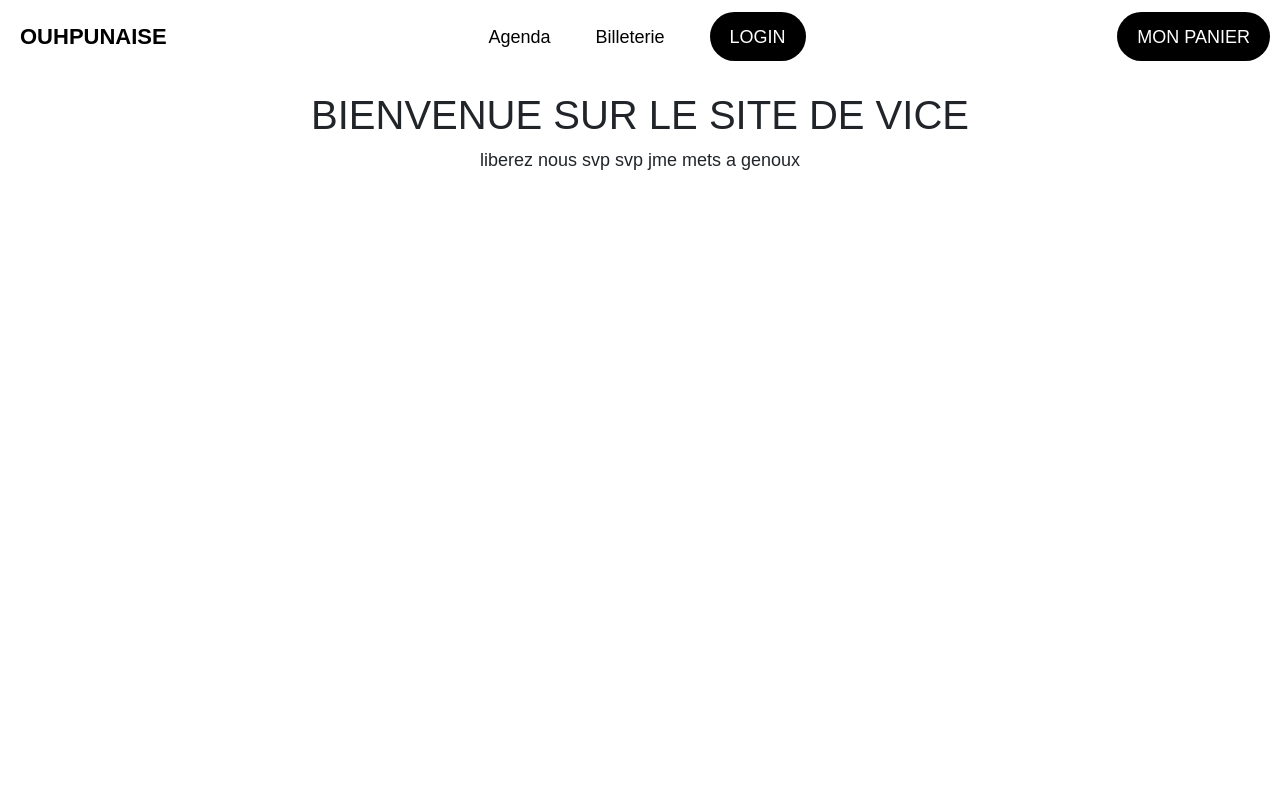
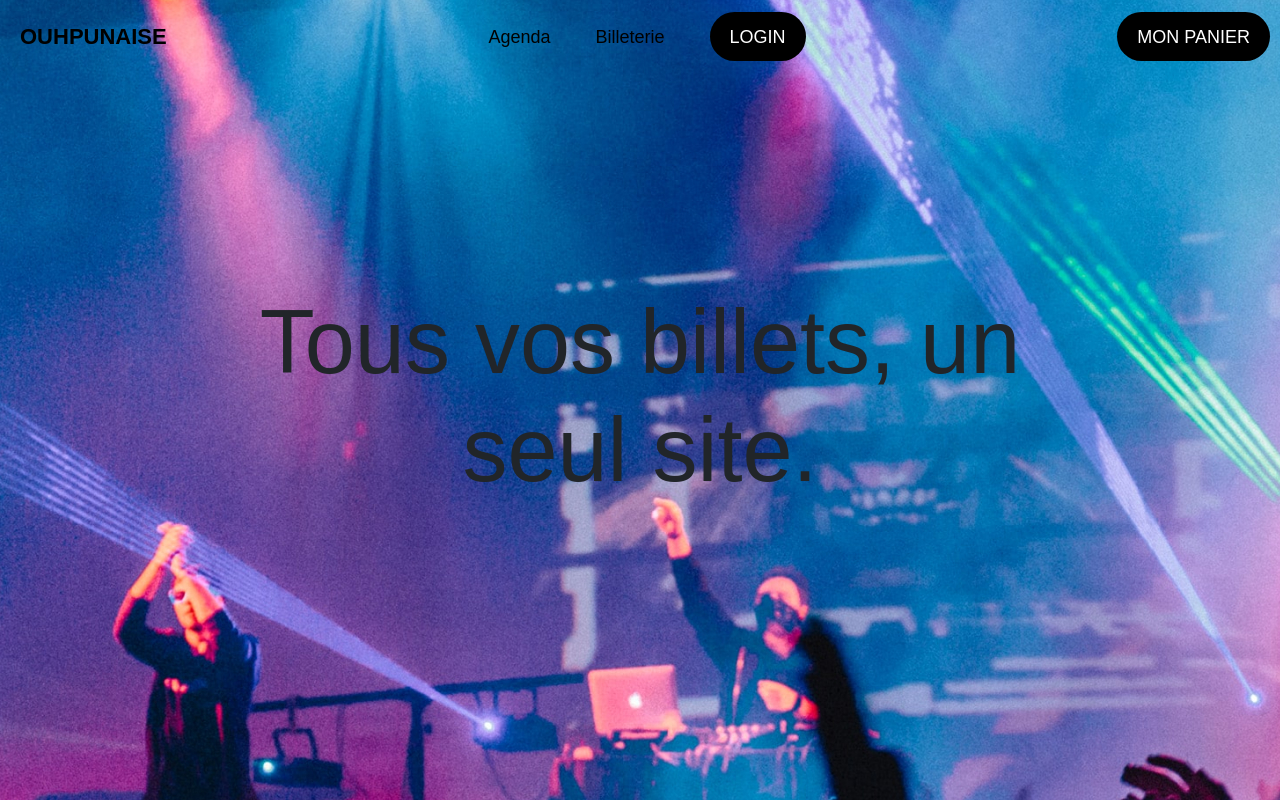
Before and after one commit to lokinosuke/sae301, a Symfony app: template templates/accueil/index.html.twig in a window 1280 px wide. Run offline with Twig, Linux system fonts and the light colour scheme; the template is opened without the code that fills it, so the values that code supplies are empty; some libraries are stand-ins or nearby versions.

Commit message:
asset and images

```diff
--- a/templates/accueil/index.html.twig
+++ b/templates/accueil/index.html.twig
@@ -4,13 +4,22 @@
 
 {% block body %}
 <style>
-    .example-wrapper { margin: 1em auto; max-width: 800px; width: 95%; font: 18px/1.5 sans-serif; }
-    .example-wrapper code { background: #F5F5F5; padding: 2px 6px; }
+    .sectionun {
+        height: 100vh;
+        display: flex;
+        align-items: center;
+        justify-content: center;
+        background-image: url("{{ asset('assets/images/hero.jpg') }}");
+    }
+
+    h1 {
+        font-size: 90px;
+        width: 60%;
+    }
 </style>
 
-<div class="example-wrapper">
-    <h1>BIENVENUE SUR LE SITE DE VICE</h1>
-    <p>liberez nous svp svp jme mets a genoux</p>
+<div class="sectionun">
+    <h1>Tous vos billets, un seul site.</h1>
 
 
 </div>
--- a/templates/menu.html.twig
+++ b/templates/menu.html.twig
@@ -1,5 +1,6 @@
 <style>
     * {
+        margin: 0;
         box-sizing: border-box;
         font-family: Arial, Helvetica, sans-serif;
         text-align: center;
@@ -8,7 +9,7 @@
     nav {
         padding: 10px;
         width: 100%;
-        position: relative;
+        position: absolute;
         display: flex;
         justify-content: center;
         align-items: center;
```
Also changed, not shown: public/assets/images/hero.jpg (added).
